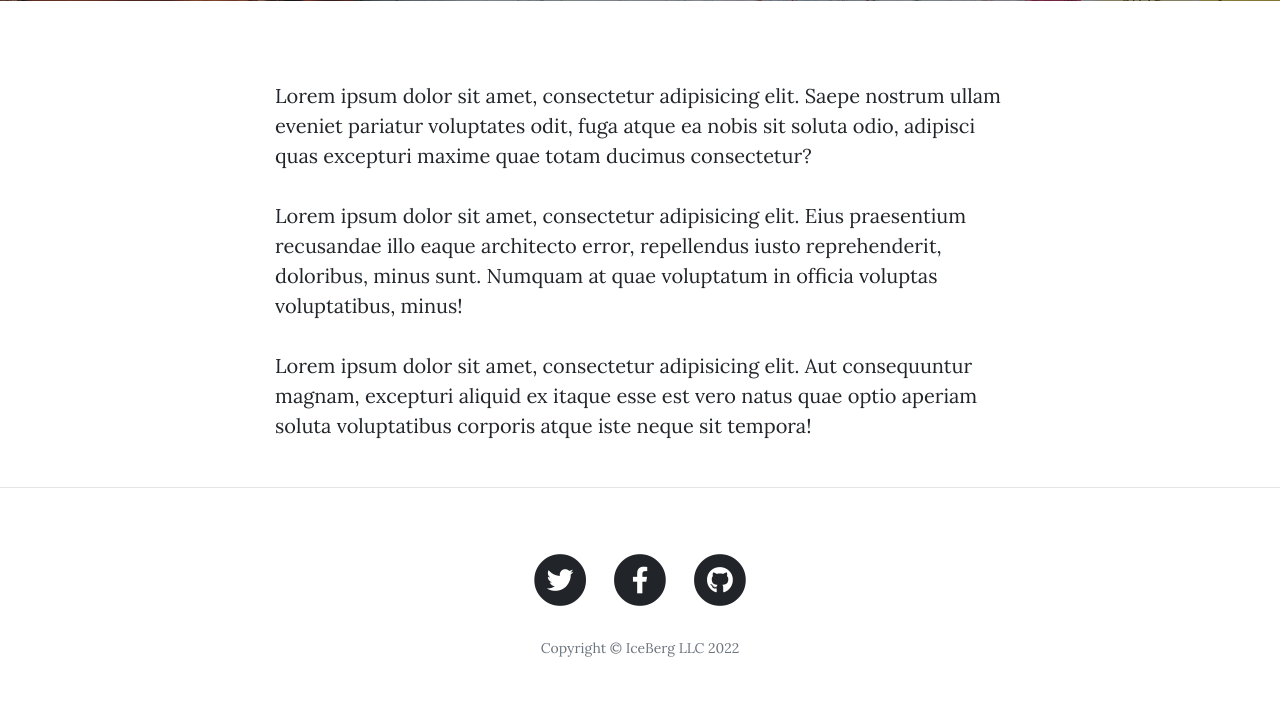
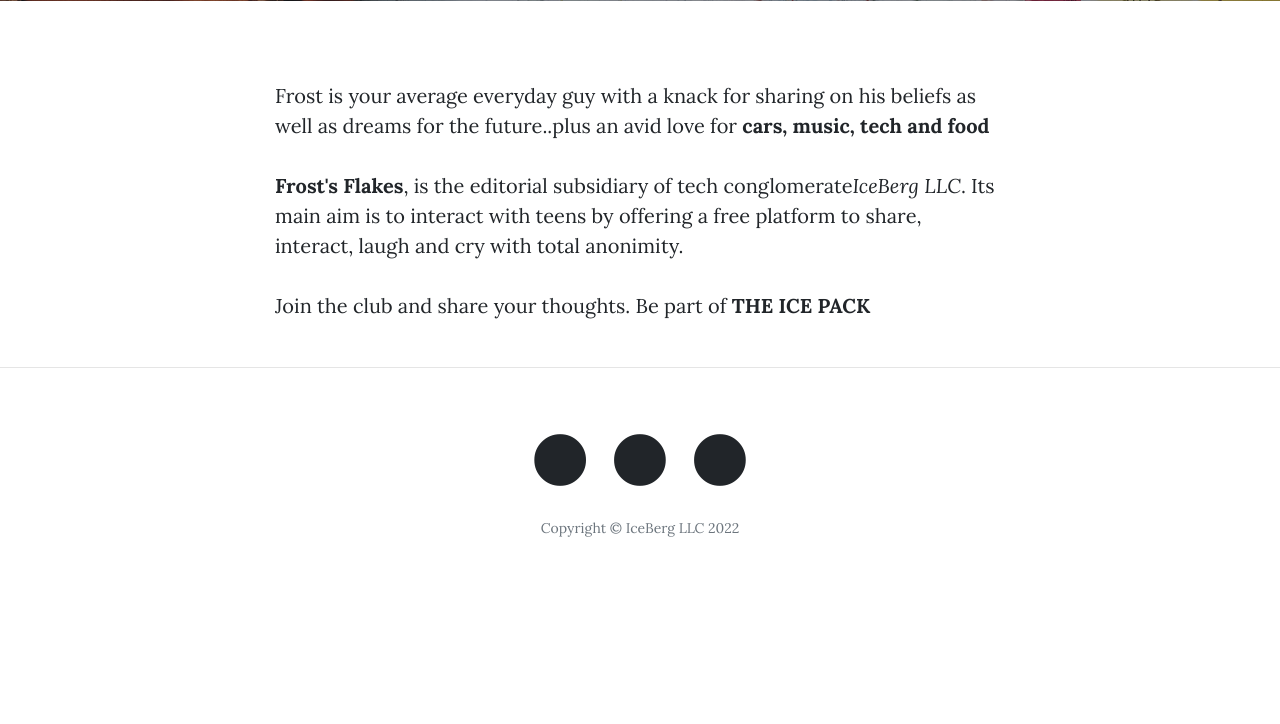
Before and after one commit to wain-aina/frost-flakes-blog, a Flask app: page /about in a window 1280 px wide. Shown: the part 531-1255 px from the top of the page. After the commit the page ends 1068 px from the top, so only its background shows below. Run offline with Flask 2, Linux system fonts and the light colour scheme; some libraries are stand-ins or nearby versions.

Commit message:
Final commit

```diff
--- a/main.py
+++ b/main.py
@@ -18,7 +18,7 @@ Bootstrap(app)
 gravatar = Gravatar(app, size=100, rating='g', default='retro', force_default=False, force_lower=False, use_ssl=False, base_url=None)
 
 ##CONNECT TO DB
-app.config['SQLALCHEMY_DATABASE_URI'] = os.environ.get('DATABASE_URL', "sqlite:///blog.db")
+app.config['SQLALCHEMY_DATABASE_URI'] = os.environ.get('DATABASE_URL', "sqlite:///blog.db") #sets our local databse as the alternative during local production
 app.config['SQLALCHEMY_TRACK_MODIFICATIONS'] = False
 db = SQLAlchemy(app)
 login_manager = LoginManager()
--- a/templates/about.html
+++ b/templates/about.html
@@ -19,9 +19,9 @@
   <div class="container">
     <div class="row">
       <div class="col-lg-8 col-md-10 mx-auto">
-        <p>Lorem ipsum dolor sit amet, consectetur adipisicing elit. Saepe nostrum ullam eveniet pariatur voluptates odit, fuga atque ea nobis sit soluta odio, adipisci quas excepturi maxime quae totam ducimus consectetur?</p>
-        <p>Lorem ipsum dolor sit amet, consectetur adipisicing elit. Eius praesentium recusandae illo eaque architecto error, repellendus iusto reprehenderit, doloribus, minus sunt. Numquam at quae voluptatum in officia voluptas voluptatibus, minus!</p>
-        <p>Lorem ipsum dolor sit amet, consectetur adipisicing elit. Aut consequuntur magnam, excepturi aliquid ex itaque esse est vero natus quae optio aperiam soluta voluptatibus corporis atque iste neque sit tempora!</p>
+        <p>Frost is your average everyday guy with a knack for sharing on his beliefs as well as dreams for the future..plus an avid love for <strong>cars, music, tech and food</strong></p>
+        <p><strong>Frost's Flakes</strong>, is the editorial subsidiary of tech conglomerate<em>IceBerg LLC</em>. Its main aim is to interact with teens by offering a free platform to share, interact, laugh and cry with total anonimity.</p>
+        <p>Join the club and share your thoughts. Be part of <strong>THE ICE PACK</strong></p>
       </div>
     </div>
   </div>
--- a/templates/footer.html
+++ b/templates/footer.html
@@ -8,23 +8,23 @@
               <a href="#">
                 <span class="fa-stack fa-lg">
                   <i class="fas fa-circle fa-stack-2x"></i>
-                  <i class="fab fa-twitter fa-stack-1x fa-inverse"></i>
+                  <i class="fa-brands fa-discord fa-stack-2x"></i>
                 </span>
               </a>
             </li>
             <li class="list-inline-item">
-              <a href="#">
+              <a href="https://www.instagram.com/_jessiieee/">
                 <span class="fa-stack fa-lg">
                   <i class="fas fa-circle fa-stack-2x"></i>
-                  <i class="fab fa-facebook-f fa-stack-1x fa-inverse"></i>
+                  <i class="fa-brands fa-instagram fa-stack-2x"></i>
                 </span>
               </a>
             </li>
             <li class="list-inline-item">
-              <a href="#">
+              <a href="https://github.com/wain-aina">
                 <span class="fa-stack fa-lg">
                   <i class="fas fa-circle fa-stack-2x"></i>
-                  <i class="fab fa-github fa-stack-1x fa-inverse"></i>
+                  <i class="fa-solid fa-code fa-stack-2x"></i>
                 </span>
               </a>
             </li>
```
